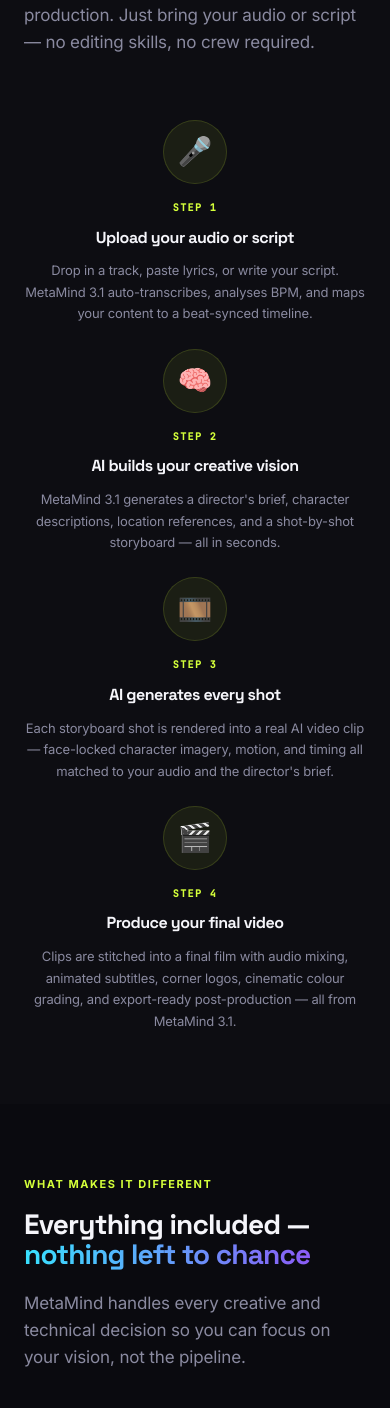
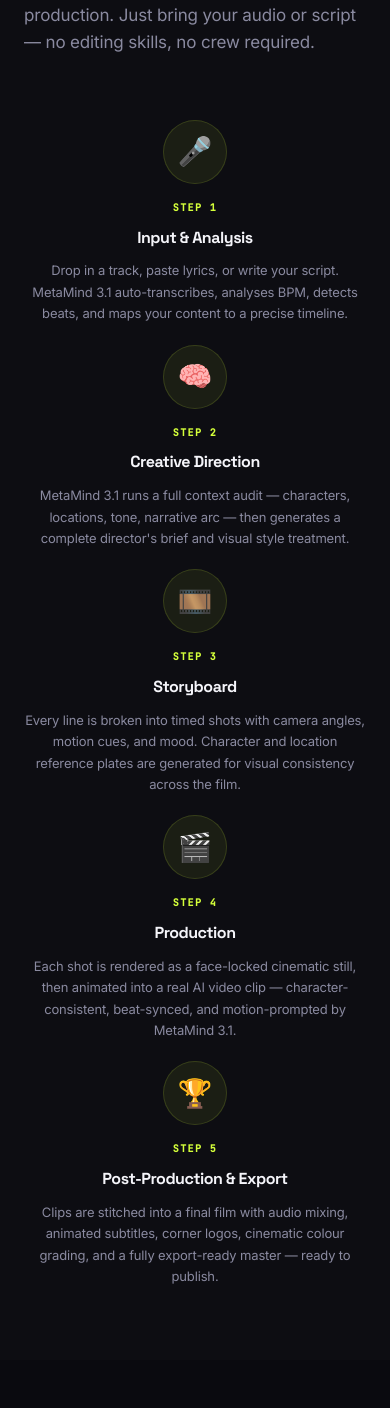
Before and after one commit to Qaivid/Qaivid-MM3, a Flask app: page / in a window 390 px wide; the page is wider, and only the part inside the window is pictured. Shown: the part 2283-3691 px from the top of that part. Run offline with Flask 3, Linux system fonts and the light colour scheme; some libraries are stand-ins or nearby versions.

Commit message:
Update website to show five production stages instead of four
Update landing page and CSS to reflect a 5-step production workflow, including new step names and responsive grid adjustments.

Replit-Commit-Author: Agent
Replit-Commit-Session-Id: 9718b0a2-54fd-4519-95e1-f19bb8cc0691
Replit-Commit-Checkpoint-Type: full_checkpoint
Replit-Commit-Event-Id: b980c44a-437a-4950-874f-2512341bef64
Replit-Commit-Screenshot-Url: https://storage.googleapis.com/screenshot-production-us-central1/7f445050-d194-4ba0-8e64-4cd83f6633b4/9718b0a2-54fd-4519-95e1-f19bb8cc0691/Oa38DJS
Replit-Helium-Checkpoint-Created: true

```diff
--- a/static/style.css
+++ b/static/style.css
@@ -3484,11 +3484,11 @@ main:has(> .ws-grid) {
     backdrop-filter: blur(6px);
 }
 
-/* ── HOW IT WORKS — 4-STEP GRID ──────────────────────────────── */
+/* ── HOW IT WORKS — 5-STEP GRID ──────────────────────────────── */
 .lp-how-grid {
     display: grid;
-    grid-template-columns: repeat(4, 1fr);
-    gap: 32px;
+    grid-template-columns: repeat(5, 1fr);
+    gap: 28px;
     margin-top: 64px;
 }
 .lp-how-step { text-align: center; }
@@ -3626,8 +3626,11 @@ main:has(> .ws-grid) {
 }
 
 /* ── LANDING PAGE RESPONSIVE */
+@media (max-width: 1300px) {
+    .lp-how-grid { grid-template-columns: repeat(3, 1fr); gap: 24px; }
+}
 @media (max-width: 1100px) {
-    .lp-how-grid { grid-template-columns: repeat(2, 1fr); gap: 24px; }
+    .lp-how-grid { grid-template-columns: repeat(3, 1fr); gap: 20px; }
     .lp-feature-grid-3 { grid-template-columns: repeat(2, 1fr); }
 }
 @media (max-width: 900px) {
--- a/templates/landing.html
+++ b/templates/landing.html
@@ -146,32 +146,40 @@
                     <span class="lp-how-icon">🎤</span>
                 </div>
                 <div class="lp-how-step-num">Step 1</div>
-                <h3>Upload your audio or script</h3>
-                <p>Drop in a track, paste lyrics, or write your script. MetaMind 3.1 auto-transcribes, analyses BPM, and maps your content to a beat-synced timeline.</p>
+                <h3>Input &amp; Analysis</h3>
+                <p>Drop in a track, paste lyrics, or write your script. MetaMind 3.1 auto-transcribes, analyses BPM, detects beats, and maps your content to a precise timeline.</p>
             </div>
             <div class="lp-how-step">
                 <div class="lp-how-icon-wrap">
                     <span class="lp-how-icon">🧠</span>
                 </div>
                 <div class="lp-how-step-num">Step 2</div>
-                <h3>AI builds your creative vision</h3>
-                <p>MetaMind 3.1 generates a director's brief, character descriptions, location references, and a shot-by-shot storyboard — all in seconds.</p>
+                <h3>Creative Direction</h3>
+                <p>MetaMind 3.1 runs a full context audit — characters, locations, tone, narrative arc — then generates a complete director's brief and visual style treatment.</p>
             </div>
             <div class="lp-how-step">
                 <div class="lp-how-icon-wrap">
                     <span class="lp-how-icon">🎞️</span>
                 </div>
                 <div class="lp-how-step-num">Step 3</div>
-                <h3>AI generates every shot</h3>
-                <p>Each storyboard shot is rendered into a real AI video clip — face-locked character imagery, motion, and timing all matched to your audio and the director's brief.</p>
+                <h3>Storyboard</h3>
+                <p>Every line is broken into timed shots with camera angles, motion cues, and mood. Character and location reference plates are generated for visual consistency across the film.</p>
             </div>
             <div class="lp-how-step">
                 <div class="lp-how-icon-wrap">
                     <span class="lp-how-icon">🎬</span>
                 </div>
                 <div class="lp-how-step-num">Step 4</div>
-                <h3>Produce your final video</h3>
-                <p>Clips are stitched into a final film with audio mixing, animated subtitles, corner logos, cinematic colour grading, and export-ready post-production — all from MetaMind 3.1.</p>
+                <h3>Production</h3>
+                <p>Each shot is rendered as a face-locked cinematic still, then animated into a real AI video clip — character-consistent, beat-synced, and motion-prompted by MetaMind 3.1.</p>
+            </div>
+            <div class="lp-how-step">
+                <div class="lp-how-icon-wrap">
+                    <span class="lp-how-icon">🏆</span>
+                </div>
+                <div class="lp-how-step-num">Step 5</div>
+                <h3>Post-Production &amp; Export</h3>
+                <p>Clips are stitched into a final film with audio mixing, animated subtitles, corner logos, cinematic colour grading, and a fully export-ready master — ready to publish.</p>
             </div>
         </div>
     </div>
```
Also changed, not shown: attached_assets/Screenshot_2026-04-21_at_08.38.57_1776757144727.png (added).
